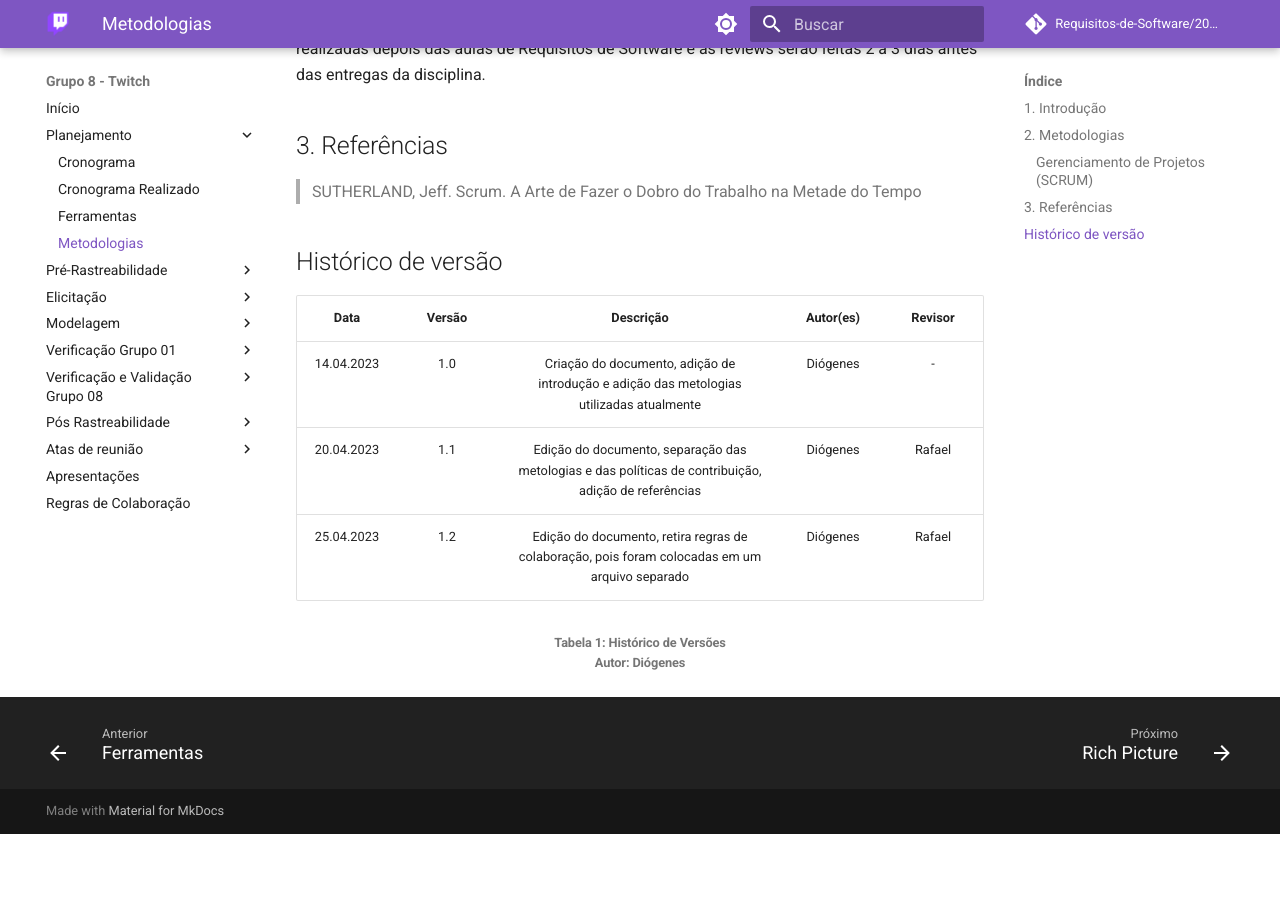
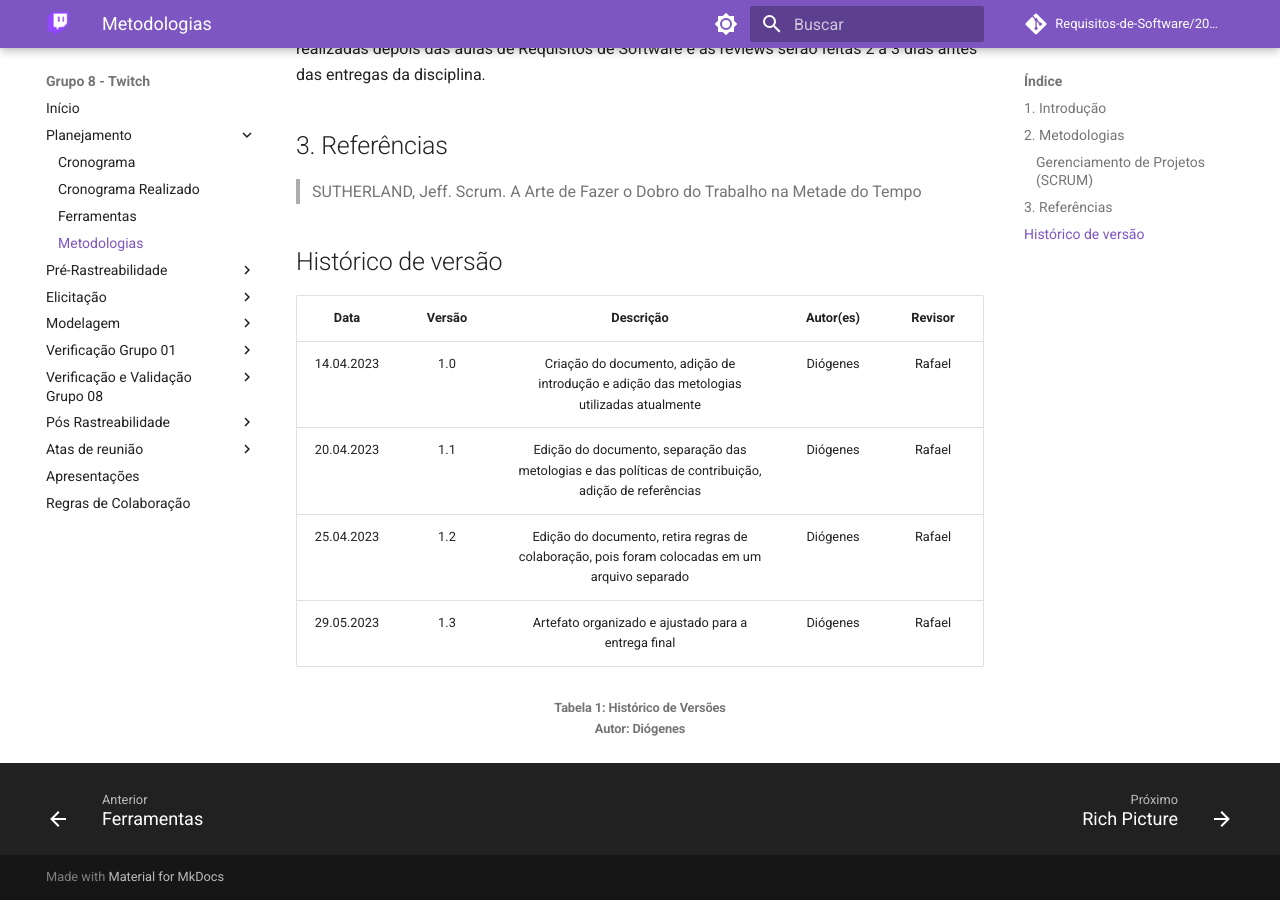
Before and after one commit to Requisitos-de-Software/2023.1-Twitch, an MkDocs documentation site: the page built from docs/planejamento/scrum_adaptado.md, in a window 1280 px wide and 900 px high, scrolled down 1035 px. Built offline with MkDocs 1.6.1 and Material for MkDocs 9.7.7, drawn with Linux system fonts in a browser that asks for light colours; comment, search, counter and statistics services are not loaded; before the commit the page ends 1869 px from its top, so only the background shows below that.

Commit message:
fix: adiciona ajustes para o projeto final

```diff
--- a/docs/planejamento/scrum_adaptado.md
+++ b/docs/planejamento/scrum_adaptado.md
@@ -25,9 +25,10 @@ O Scrum utilizado pelo grupo será de maneira adaptada as necessidades do membro
 ## Histórico de versão
 |    Data    | Versão | Descrição                                                                      | Autor(es)  | Revisor  |
 | :--------: | :----: | :----------------------------------------------------------------------------: | :--------: | :------: |
-| 14.04.2023 | 1.0    | Criação do documento, adição de introdução e adição das metologias utilizadas atualmente | Diógenes   |    -     |
+| 14.04.2023 | 1.0    | Criação do documento, adição de introdução e adição das metologias utilizadas atualmente | Diógenes   |  Rafael  |
 | 20.04.2023 | 1.1    | Edição do documento, separação das metologias e das políticas de contribuição, adição de referências | Diógenes  | Rafael |
 | 25.04.2023 | 1.2    | Edição do documento, retira regras de colaboração, pois foram colocadas em um arquivo separado | Diógenes  | Rafael |
+| 29.05.2023 | 1.3    | Artefato organizado e ajustado para a entrega final | Diógenes  | Rafael |
 
 <h6 align = "center"> Tabela 1: Histórico de Versões
 <br> Autor: Diógenes </h6>
```
